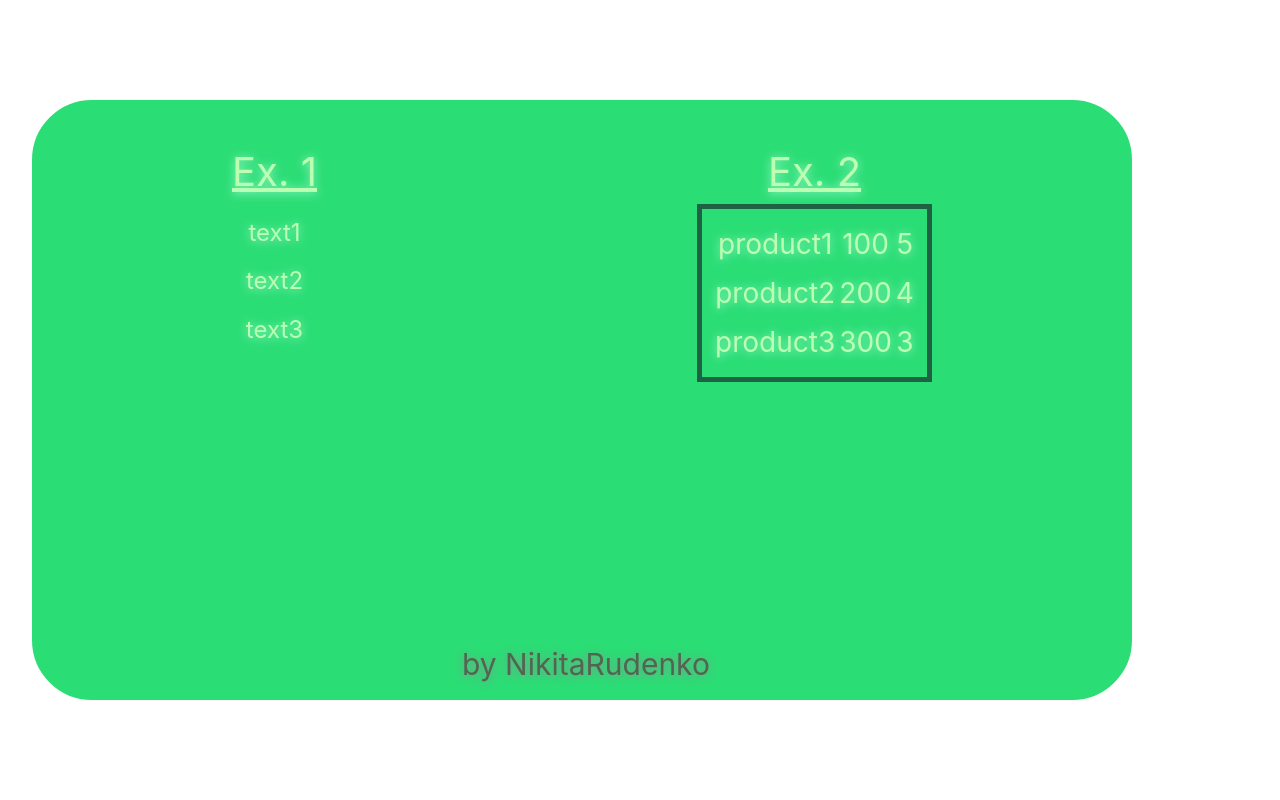
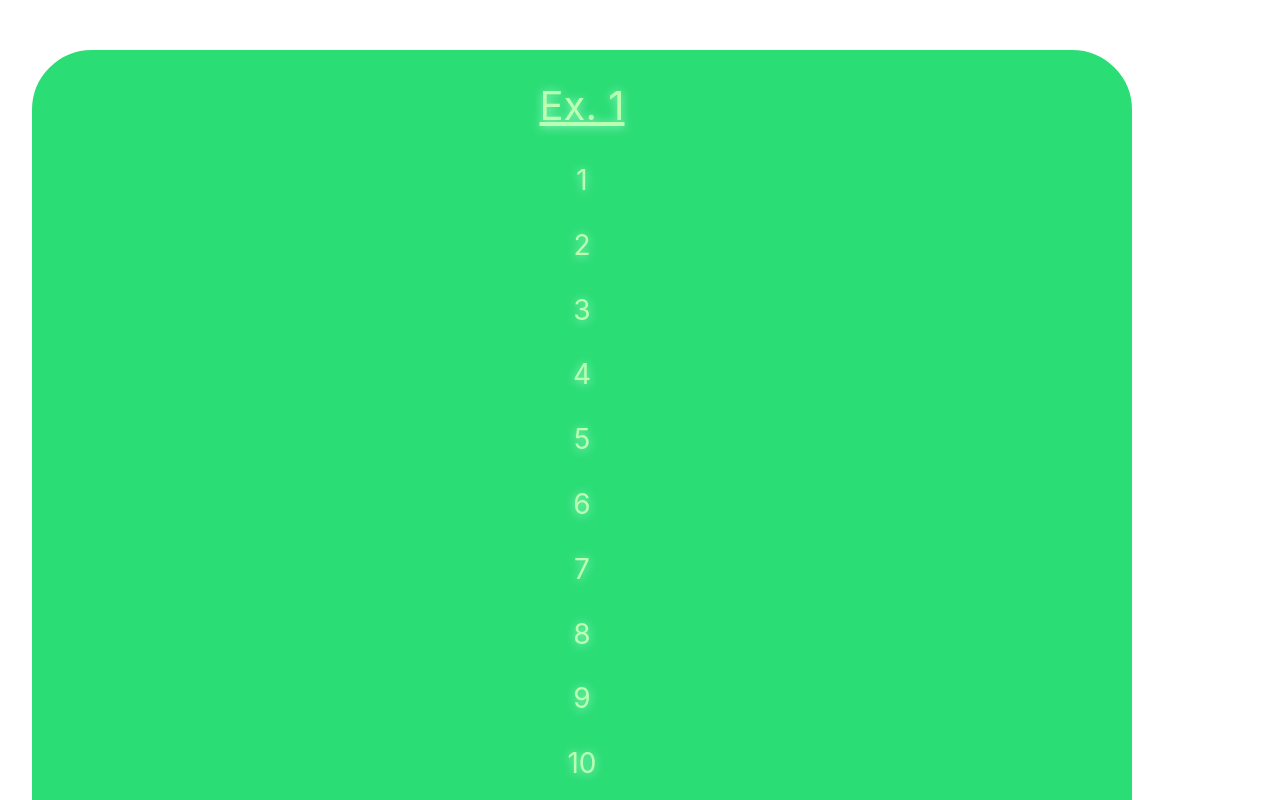
Before and after one commit to nickruden/vue3_base, a Vue app: page / in a window 1280 px wide. Shown: the top 800 px of the page. Built offline with nearby package versions, Linux system fonts and the light colour scheme.

Commit message:
Цикл в диапазоне в Vue(Task_32)

```diff
--- a/src/App.vue
+++ b/src/App.vue
@@ -2,35 +2,9 @@
  export default{
   name: "App",
   data() {
-    // Ex. 1
     return {
-      hrefs: [
-			{href: '1.html', text: 'text1'},
-			{href: '2.html', text: 'text2'},
-			{href: '3.html', text: 'text3'},
-		],
-
-    // Ex. 2
-    products: [
-			{
-				name: 'product1',
-				price: 100,
-				quantity: 5
-			},
-			{
-				name: 'product2',
-				price: 200,
-				quantity: 4
-			},
-			{
-				name: 'product3',
-				price: 300,
-				quantity: 3
-			},
-		],
     }
   },
-
   methods: {
 
   }
@@ -42,21 +16,9 @@
     <!-- Ex. 1 -->
     <div>
       <h2>Ex. 1</h2>
-      <div v-for="item in hrefs">
-        <a href="{{ item.href }}">{{ item.text }}</a>
+      <div v-for="num in 30">
+        <p>{{ num }}</p>
       </div>
-    </div>
-
-    <!-- Ex. 2 -->
-    <div>
-      <h2>Ex. 2</h2>
-        <table>
-          <tr v-for="product in products">
-		        <td>{{ product.name }}</td>
-		        <td>{{ product.price }}</td>
-		        <td>{{ product.quantity }}</td>
-	        </tr>
-        </table>
     </div>
   </div>
   <p id="endword">by NikitaRudenko</p>
@@ -64,10 +26,12 @@
 
 <style>
   #main{
+    margin-top: 50px;
+    margin-bottom: 50px;
     background-color: rgb(43, 221, 117);
     color: rgb(189, 255, 177);
     width: 1100px;
-    height: 600px;
+    height: 2100px;
     text-align: center;
     border: 10px solid rgb(43, 221, 117);
     border-radius:60px;
@@ -86,7 +50,7 @@
   }
   #main h2{
     font-size: 40px;
-    margin-top: 20px;
+    margin-top: 4px;
     text-decoration: underline;
   }
   #main .p{
@@ -111,7 +75,7 @@
   }
   #endword{
     font-size: 30px;
-    margin-top: 540px;
+    margin-top: 2090px;
     margin-left: -670px;
     color: rgb(83, 100, 80);
     text-shadow: 0px 1px 10px rgb(128, 151, 141);
```
